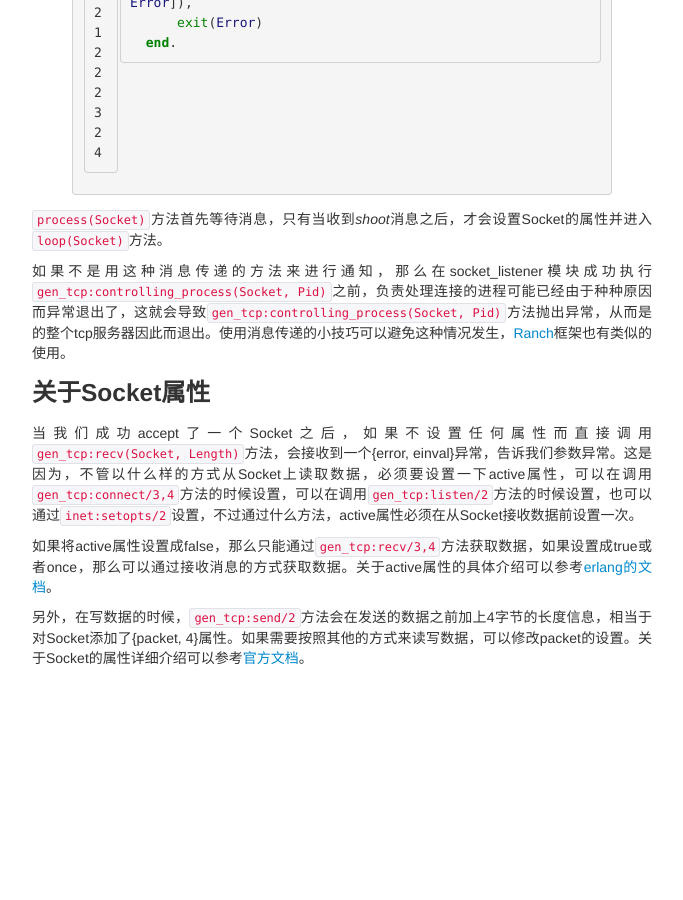
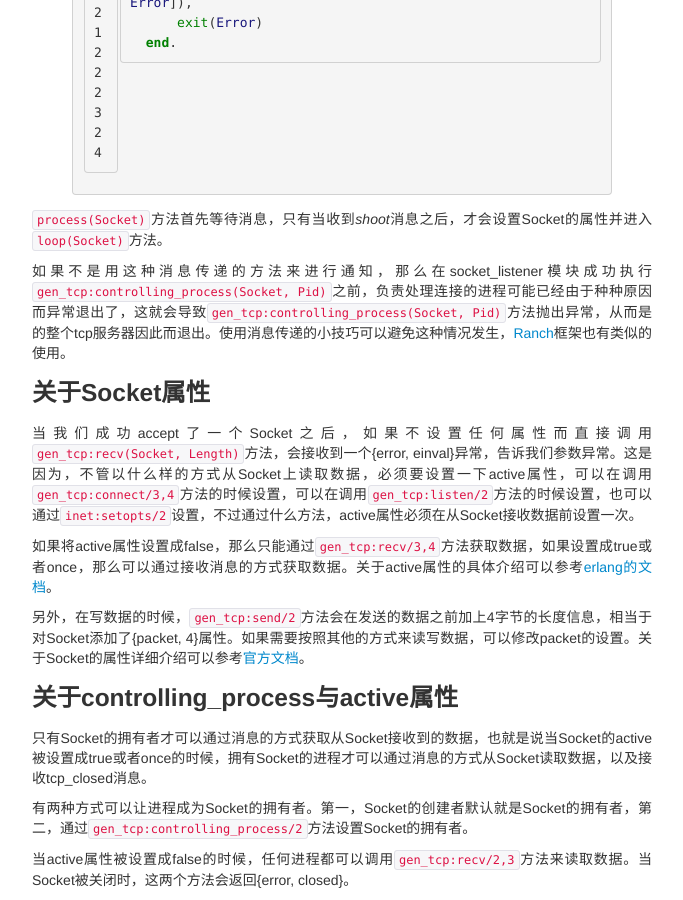
Before and after one commit to tianxiao-ma/tianxiao-ma.github.com, a Jekyll site: the page built from _posts/2014-04-10-use-gen_tcp-to-construct-tcp-server-in-one-minute.md, in a window 1280 px wide and 900 px high, scrolled down 2213 px. Shown: the whole window, without its empty margins (138-821 px from the left). Built offline with Jekyll 4.4.1, drawn with Linux system fonts in a browser that asks for light colours; Markdown is read by kramdown in place of the engine named in the settings; before the commit the page ends 2891 px from its top, so only the background shows below that.

Commit message:
add content to post

```diff
--- a/_posts/2014-04-10-use-gen_tcp-to-construct-tcp-server-in-one-minute.md
+++ b/_posts/2014-04-10-use-gen_tcp-to-construct-tcp-server-in-one-minute.md
@@ -87,3 +87,10 @@ loop(Socket) ->
 如果将active属性设置成false，那么只能通过`gen_tcp:recv/3,4`方法获取数据，如果设置成true或者once，那么可以通过接收消息的方式获取数据。关于active属性的具体介绍可以参考[erlang的文档](http://www.erlang.org/doc/man/inet.html#setopts-2)。
 
 另外，在写数据的时候，`gen_tcp:send/2`方法会在发送的数据之前加上4字节的长度信息，相当于对Socket添加了{packet, 4}属性。如果需要按照其他的方式来读写数据，可以修改packet的设置。关于Socket的属性详细介绍可以参考[官方文档](http://www.erlang.org/doc/man/inet.html#setopts-2)。
+
+### 关于controlling_process与active属性
+只有Socket的拥有者才可以通过消息的方式获取从Socket接收到的数据，也就是说当Socket的active被设置成true或者once的时候，拥有Socket的进程才可以通过消息的方式从Socket读取数据，以及接收tcp_closed消息。
+
+有两种方式可以让进程成为Socket的拥有者。第一，Socket的创建者默认就是Socket的拥有者，第二，通过`gen_tcp:controlling_process/2`方法设置Socket的拥有者。
+
+当active属性被设置成false的时候，任何进程都可以调用`gen_tcp:recv/2,3`方法来读取数据。当Socket被关闭时，这两个方法会返回{error, closed}。
```
